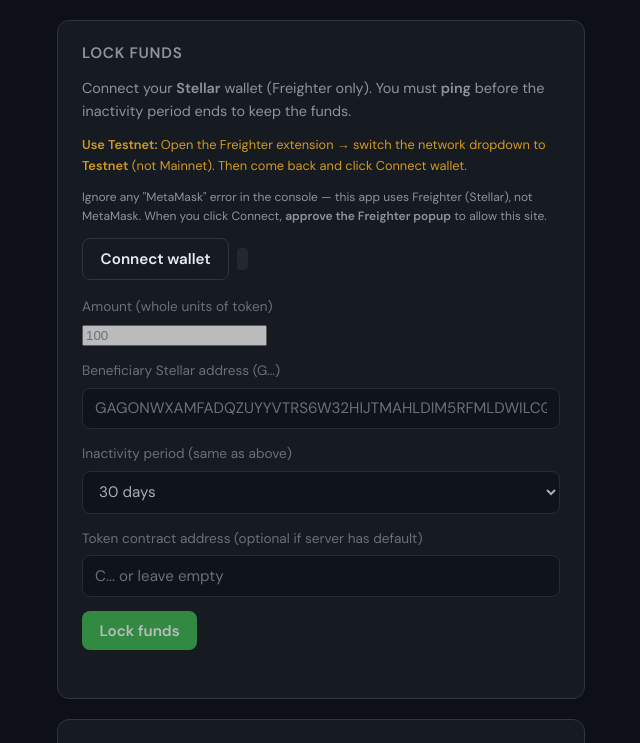
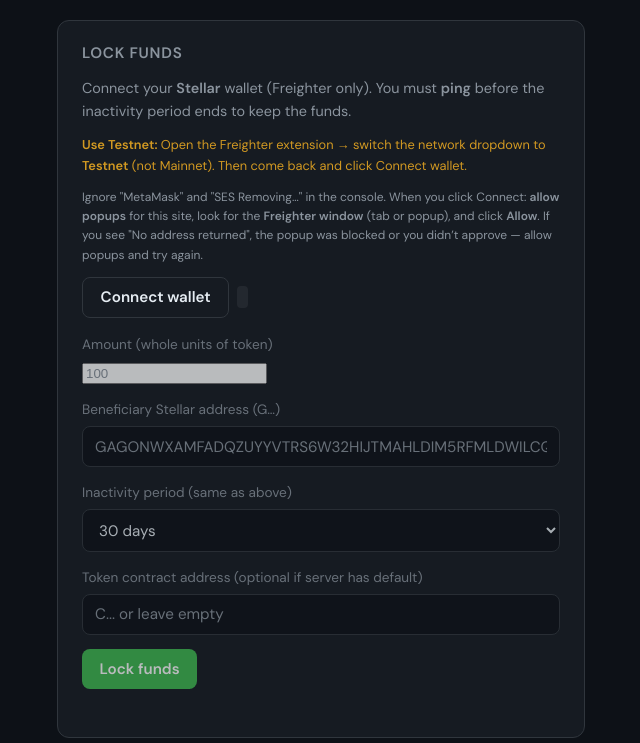
Before and after one commit to vaduvanathan/stellar-hackathon, a Flask app: page / in a window 1280 px wide. Shown: the part 610-1353 px from the top of the page, without its empty margins (319-959 px from the left). Run offline with Flask 3, Linux system fonts and the light colour scheme; some libraries are stand-ins or nearby versions.

Commit message:
Connect wallet: show 'Opening Freighter...' immediately, clearer popup/blocker hint
Co-authored-by: Cursor <cursoragent@cursor.com>

```diff
--- a/backend/templates/index.html
+++ b/backend/templates/index.html
@@ -120,7 +120,7 @@
       <h2>Lock funds</h2>
       <p style="margin: 0 0 0.75rem 0; color: var(--muted); font-size: 0.9rem;">Connect your <strong>Stellar</strong> wallet (Freighter only). You must <strong>ping</strong> before the inactivity period ends to keep the funds.</p>
       <p style="margin: 0 0 0.75rem 0; font-size: 0.8rem; color: var(--warn);"><strong>Use Testnet:</strong> Open the Freighter extension → switch the network dropdown to <strong>Testnet</strong> (not Mainnet). Then come back and click Connect wallet.</p>
-      <p style="margin: 0 0 0.75rem 0; font-size: 0.75rem; color: var(--muted);">Ignore any &quot;MetaMask&quot; error in the console — this app uses Freighter (Stellar), not MetaMask. When you click Connect, <strong>approve the Freighter popup</strong> to allow this site.</p>
+      <p style="margin: 0 0 0.75rem 0; font-size: 0.75rem; color: var(--muted);">Ignore &quot;MetaMask&quot; and &quot;SES Removing…&quot; in the console. When you click Connect: <strong>allow popups</strong> for this site, look for the <strong>Freighter window</strong> (tab or popup), and click <strong>Allow</strong>. If you see &quot;No address returned&quot;, the popup was blocked or you didn’t approve — allow popups and try again.</p>
       <div style="margin-bottom: 1rem;">
         <button type="button" id="connect-wallet-btn" class="secondary">Connect wallet</button>
         <span id="connected-address" class="mono" style="margin-left: 0.5rem; font-size: 0.85rem; color: var(--muted);"></span>
@@ -300,12 +300,14 @@
         addrEl.style.color = 'var(--err)';
         return;
       }
+      addrEl.textContent = 'Opening Freighter… Check for a popup (allow it if blocked).';
+      addrEl.style.color = 'var(--muted)';
       try {
         const out = await (api.requestAccess ? api.requestAccess() : api.getPublicKey ? api.getPublicKey() : api.getAddress());
         const key = (typeof out === 'string') ? out : (out && (out.publicKey || out.address));
         if (!key) {
-          const errMsg = (out && out.error) ? out.error : (!out ? 'Freighter did not respond. Approve the connection in the extension popup.' : 'No address returned. Try approving the site in Freighter.');
-          throw new Error(errMsg);
+          const errMsg = (out && out.error) ? out.error : (!out ? 'Freighter did not respond.' : 'No address returned.');
+          throw new Error(errMsg + ' Allow this site in Freighter and unblock popups, then try again.');
         }
         connectedPublicKey = key;
         btn.textContent = 'Disconnect';
```
